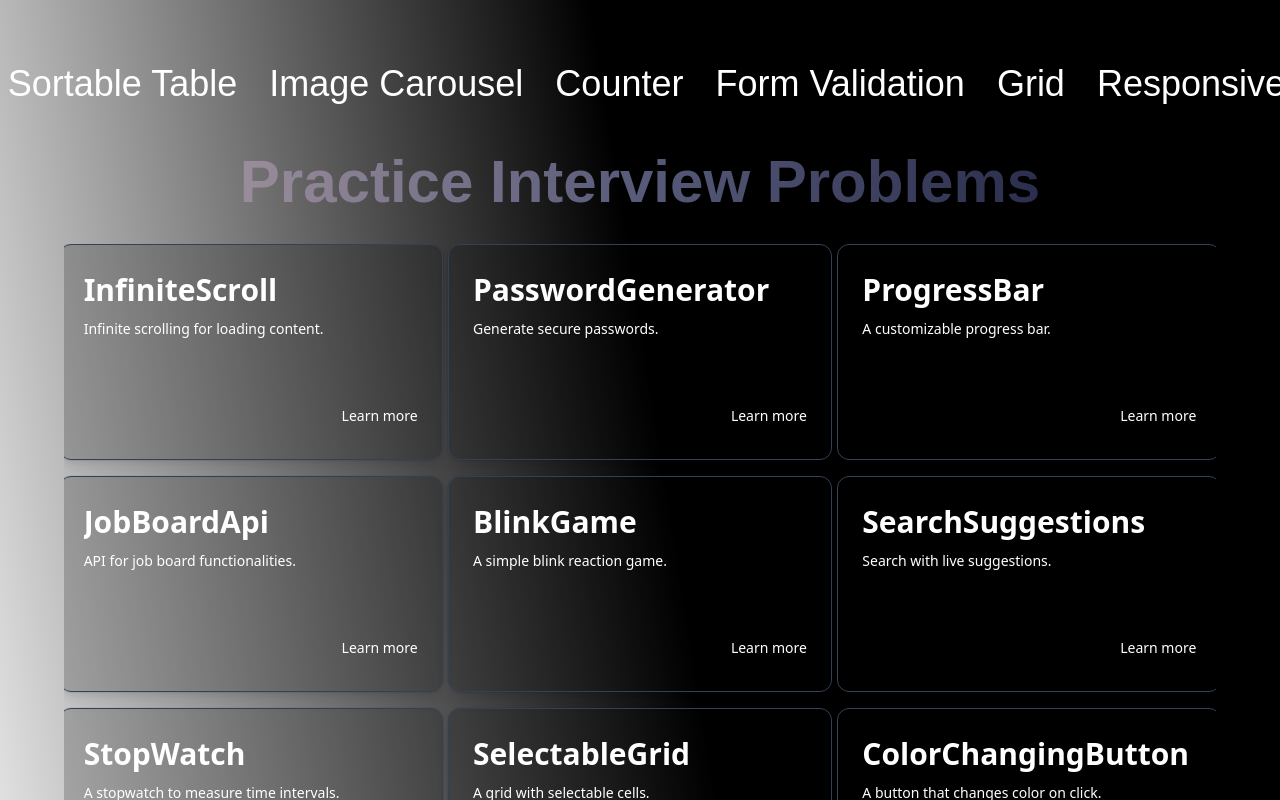
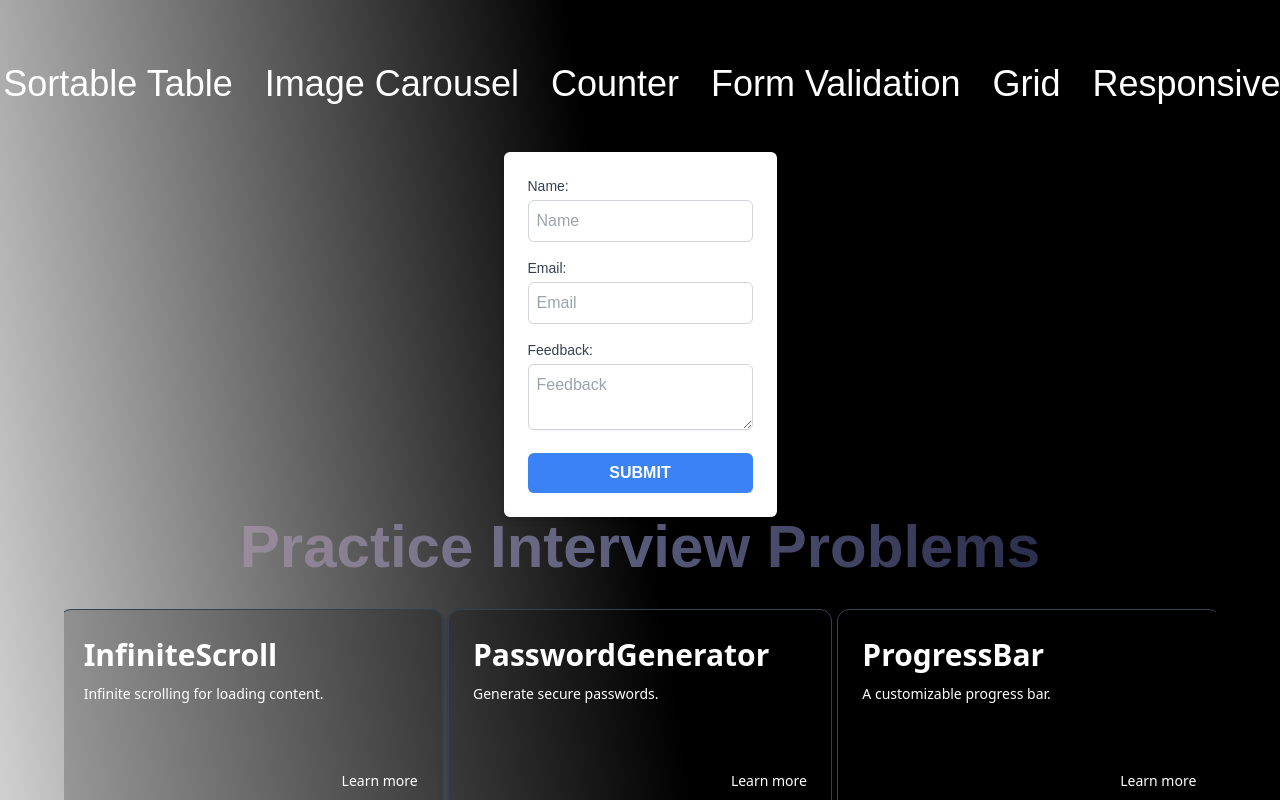
Before and after one commit to sameerkali/React_coding_round_practice, a React (Vite) app: page / in a window 1280 px wide. Shown: the top 800 px of the page. Built offline with nearby package versions, Linux system fonts and the light colour scheme.

Commit message:
add: feedback form

```diff
--- a/package.json
+++ b/package.json
@@ -11,6 +11,8 @@
   },
   "dependencies": {
     "@headlessui/react": "^2.1.1",
+    "dompurify": "^3.1.6",
+    "emailjs-com": "^3.2.0",
     "react": "^18.2.0",
     "react-dom": "^18.2.0",
     "react-ga4": "^2.1.0",
--- /dev/null
+++ b/src/Components/Feedback.jsx
@@ -0,0 +1,162 @@
+import React, { useState } from "react";
+import emailjs from "emailjs-com";
+import DOMPurify from "dompurify";
+
+export default function ContactMenu() {
+  const initialState = {
+    name: "",
+    email: "",
+    feedback: "",
+  };
+  const [formData, setFormData] = useState(initialState);
+  const [errors, setErrors] = useState({});
+  const [isLoading, setIsLoading] = useState(false);
+  const [isSent, setIsSent] = useState(false);
+
+  const handleChange = (e) => {
+    const { name, value } = e.target;
+    setFormData((prevFormData) => ({
+      ...prevFormData,
+      [name]: value,
+    }));
+  };
+
+  const handleSubmit = (e) => {
+    e.preventDefault();
+    const validateErrors = validateForm();
+    if (Object.keys(validateErrors).length > 0) {
+      setErrors(validateErrors);
+      return;
+    }
+
+    setIsLoading(true);
+
+    const { name, email, feedback } = formData;
+    const sanitizedData = {
+      name: DOMPurify.sanitize(name),
+      email: DOMPurify.sanitize(email),
+      feedback: DOMPurify.sanitize(feedback),
+    };
+
+    /*
+    REACT_APP_EMAILJS_SERVICE_ID="service_if0hb1c"
+REACT_APP_EMAILJS_TEMPLATE_ID="template_0lxmkao"
+REACT_APP_EMAILJS_USER_ID="izx7hhiiUs9y637go"
+    */
+
+    const serviceID = 'service_if0hb1c';
+    const templateID = 'template_0lxmkao';
+    const userID = 'izx7hhiiUs9y637go';
+
+    emailjs
+      .send(serviceID, templateID, sanitizedData, userID)
+      .then((response) => {
+        console.log("Email is sent successfully!", response.text);
+        setFormData(initialState);
+        setErrors({});
+        setIsSent(true);
+      })
+      .catch((error) => {
+        console.error("Email sending failed", error);
+      })
+      .finally(() => {
+        setIsLoading(false);
+      });
+  };
+
+  const validateForm = () => {
+    const { name, email, feedback } = formData;
+    const errors = {};
+
+    if (!name.trim()) {
+      errors.name = "Name is required";
+    }
+
+    if (!email.trim()) {
+      errors.email = "Email is required";
+    } else if (!isValidEmail(email)) {
+      errors.email = "Invalid email format";
+    }
+
+    if (!feedback.trim()) {
+      errors.feedback = "Feedback is required";
+    }
+
+    return errors;
+  };
+
+  const isValidEmail = (value) => {
+    const emailRegex = /^[^\s@]+@[^\s@]+\.[^\s@]+$/;
+    return emailRegex.test(value);
+  };
+
+  return (
+    <div className="max-w-md mx-auto p-6 bg-white shadow-md rounded-md">
+      {!isSent && (
+        <form onSubmit={handleSubmit}>
+          <div className="mb-4">
+            <label htmlFor="name" className="block text-sm font-medium text-gray-700">Name:</label>
+            <input
+              type="text"
+              id="name"
+              name="name"
+              placeholder="Name"
+              value={formData.name}
+              onChange={handleChange}
+              className={`mt-1 p-2 w-full border ${errors.name ? "border-red-500" : "border-gray-300"} rounded-md shadow-sm`}
+              disabled={isLoading}
+            />
+            {errors.name && (
+              <span className="text-red-500 text-sm">{errors.name}</span>
+            )}
+          </div>
+          <div className="mb-4">
+            <label htmlFor="email" className="block text-sm font-medium text-gray-700">Email:</label>
+            <input
+              type="email"
+              id="email"
+              name="email"
+              placeholder="Email"
+              value={formData.email}
+              onChange={handleChange}
+              className={`mt-1 p-2 w-full border ${errors.email ? "border-red-500" : "border-gray-300"} rounded-md shadow-sm`}
+              disabled={isLoading}
+            />
+            {errors.email && (
+              <span className="text-red-500 text-sm">{errors.email}</span>
+            )}
+          </div>
+          <div className="mb-4">
+            <label htmlFor="feedback" className="block text-sm font-medium text-gray-700">Feedback:</label>
+            <textarea
+              id="feedback"
+              name="feedback"
+              placeholder="Feedback"
+              value={formData.feedback}
+              onChange={handleChange}
+              className={`mt-1 p-2 w-full border ${errors.feedback ? "border-red-500" : "border-gray-300"} rounded-md shadow-sm`}
+              disabled={isLoading}
+            ></textarea>
+            {errors.feedback && (
+              <span className="text-red-500 text-sm">{errors.feedback}</span>
+            )}
+          </div>
+          <button
+            type="submit"
+            className="w-full py-2 px-4 bg-blue-500 hover:bg-blue-700 text-white font-semibold rounded-md shadow-md"
+            disabled={isLoading}
+          >
+            {isLoading ? "SENDING..." : "SUBMIT"}
+          </button>
+        </form>
+      )}
+      {isSent && (
+        <div className="text-center p-4">
+          <p className="text-lg font-bold text-green-500">SUCCESS!</p>
+          <p>Your feedback has been successfully sent!</p>
+          <p>You can safely leave this page.</p>
+        </div>
+      )}
+    </div>
+  );
+}
--- /dev/null
+++ b/src/Components/Header.jsx
@@ -0,0 +1,24 @@
+import React from 'react'
+
+const Header = () => {
+  return (
+    <footer className="footer footer-center mt-10 text-base-content p-4">
+      <aside>
+        <p>
+          Copyright © {new Date().getFullYear()} - OpenSource {" "}
+
+          <a href="https://github.com/sameerkali/React_coding_round_practice" target="_blank">
+            project{" "}
+          </a>
+           managed by{" "}
+          <a href="https://github.com/sameerkali" target="_blank">
+            @sameerkali{" "}
+          </a>
+        </p>
+
+      </aside>
+    </footer>
+  )
+}
+
+export default Header
--- a/src/Components/allProblems/ProblemsPage.jsx
+++ b/src/Components/allProblems/ProblemsPage.jsx
@@ -2,7 +2,7 @@ import { useState, useEffect } from "react";
 import { Tab, TabGroup, TabList, TabPanel, TabPanels } from "@headlessui/react";
 import { categories } from "../../Utils";
 import { Link } from "react-router-dom";
-import Footer from "../Footer";
+import Header from "../Header";
 
 export default function ProblemsPage() {
   const [checkedItems, setCheckedItems] = useState(() => {
@@ -28,13 +28,13 @@ export default function ProblemsPage() {
     <div className="flex flex-col w-full items-center pt-24 px-4 bwgradient h-screen">
     <div className="absolute top-0 ">
 
-    <Footer/>
+    <Header/>
     </div>
       <div className="w-full max-w-md flex flex-col h-full">
         <div className="mb-6 h-[8rem]">
           <div className="flex gap-1">
             <Link to={`/`}>
-              <p>Home</p>
+              <p className="underline">Home</p>
             </Link>
             <p> / </p>
             <p>Problems</p>
--- a/src/Home.jsx
+++ b/src/Home.jsx
@@ -6,6 +6,7 @@ import Marquee from "./Components/Marquee";
 import { Link } from "react-router-dom";
 import useAnalyticsEventTracker from "./useAnalyticsEventTracker";
 import Footer from "./Components/Footer";
+import Feedback from "./Components/Feedback";
 
 const Home = () => {
   const gaEventTracker = useAnalyticsEventTracker("Home");
@@ -13,6 +14,7 @@ const Home = () => {
   return (
     <div className="bwgradient min-h-screen flex flex-col items-center justify-center p-4 ">
       <Marquee />
+      <Feedback/>
 
       <h1 className="text-4xl sm:text-5xl md:text-6xl text-center font-bold mb-8 bg-gradient-to-r from-[#9A8D9B] via-[#575A79] to-[#2C2E4D] inline-block text-transparent bg-clip-text">
         Practice Interview Problems
--- a/src/Utils.js
+++ b/src/Utils.js
@@ -447,3 +447,7 @@ export const categories = [
     ]
   }
 ];
+
+
+
+export const ServiceId = 'service_gtb4j1e'
```
Also changed, not shown: 2 other files (tests, documents, lock files or other folders).
